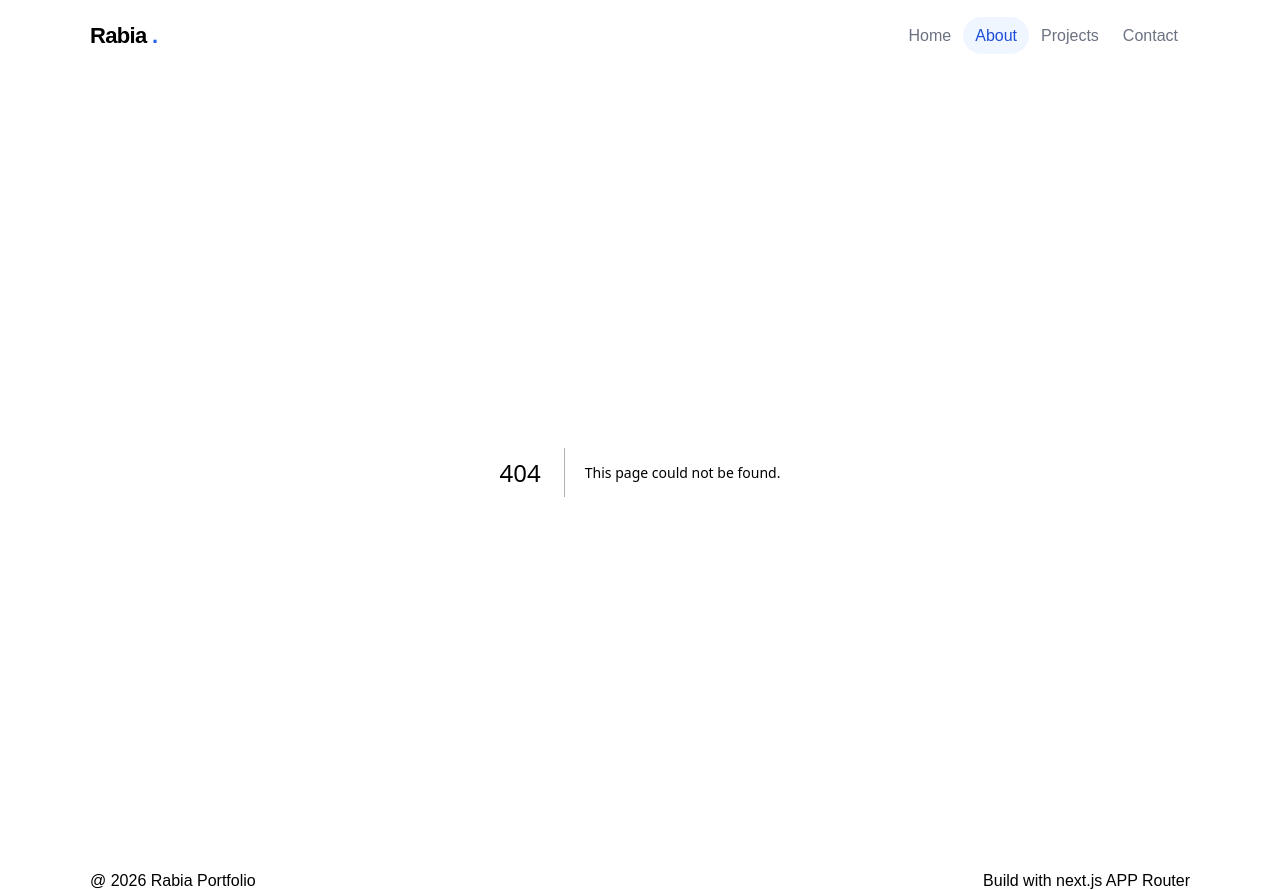
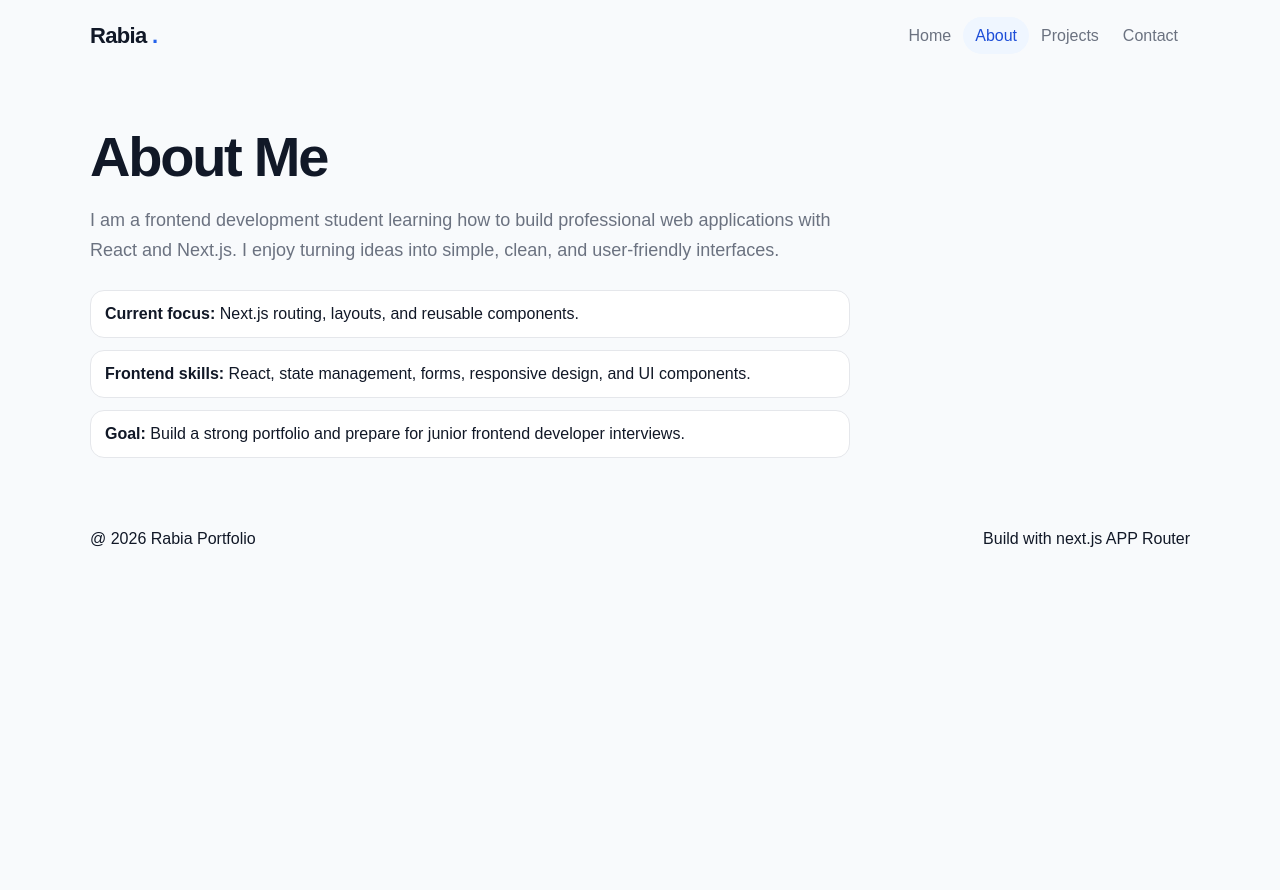
Before and after one commit to rabianezami/practice-nextjs, a Next.js app: page /about in a window 1280 px wide. Before the commit this address had no page. After the commit the page ends 800 px from the top, so only its background shows below. Built offline with nearby package versions, Linux system fonts and the light colour scheme.

Commit message:
feat: add about page

```diff
--- /dev/null
+++ b/app/about/page.jsx
@@ -0,0 +1,31 @@
+export const metadata = {
+    title: "About | Rabia Portfolio"
+}
+
+export default function AboutPage() {
+    return (
+        <section className="page">
+            <h1 className="page-title">About Me</h1>
+            <p className="page-text">
+                I am a frontend development student learning how to build professional
+                web applications with React and Next.js. I enjoy turning ideas into
+                simple, clean, and user-friendly interfaces.
+            </p>
+
+            <ul className="info-list">
+                <li>
+                    <strong>Current focus:</strong> Next.js routing, layouts, and reusable
+                    components.
+                </li>
+                <li>
+                    <strong>Frontend skills:</strong> React, state management, forms,
+                    responsive design, and UI components.
+                </li>
+                <li>
+                    <strong>Goal:</strong> Build a strong portfolio and prepare for junior
+                    frontend developer interviews.
+                </li>
+            </ul>
+        </section>
+    )
+}
```
